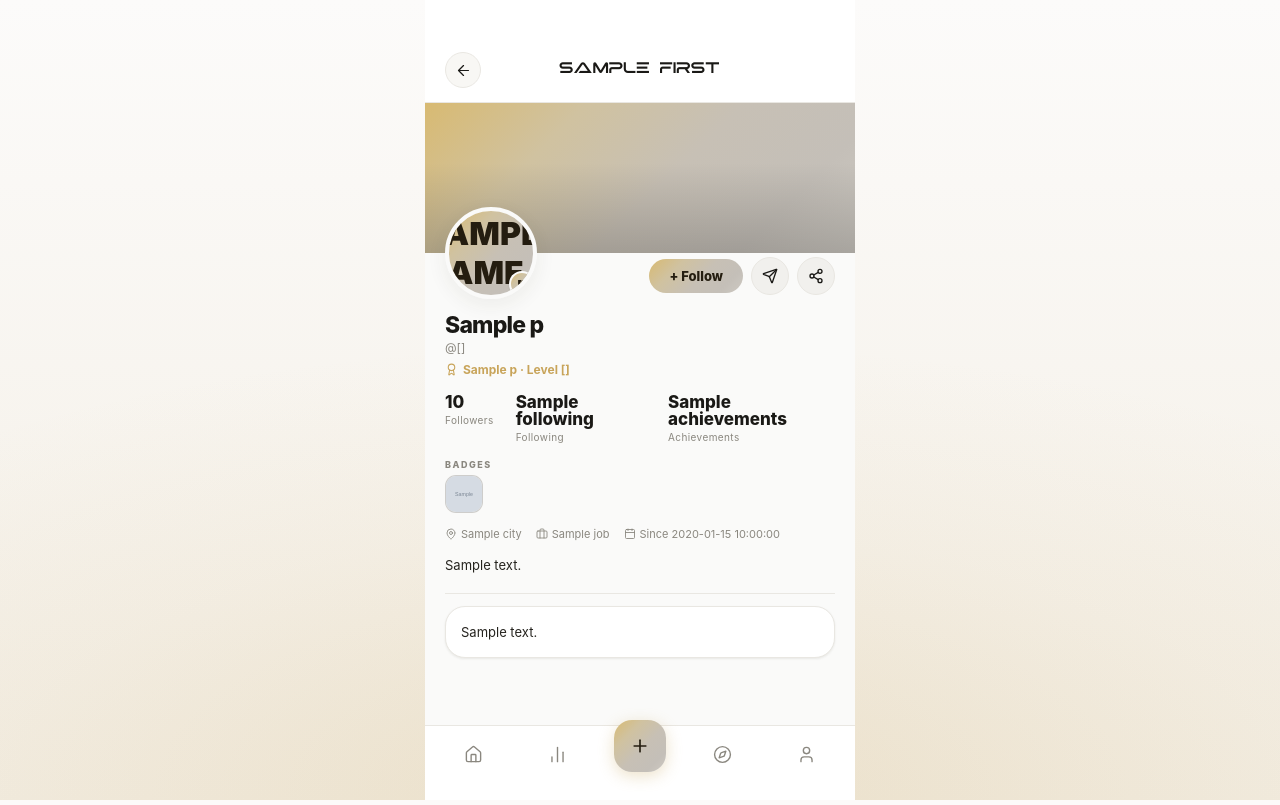
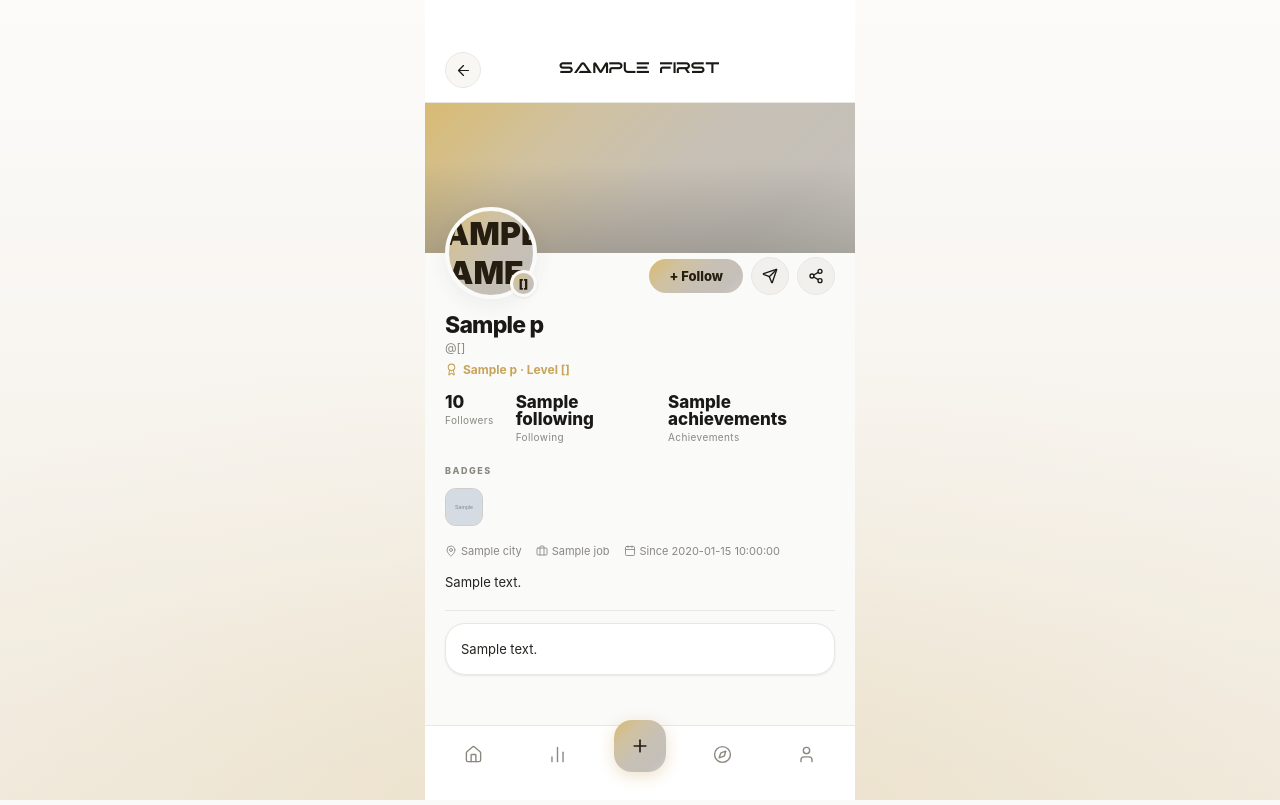
Before and after one commit to kbm20010807-png/ephas-twin-v3, a Python web app: template templates/profile_public.html in a window 1280 px wide. Run offline with Jinja, Linux system fonts and the light colour scheme; the template is opened without the code that fills it: most values are stand-ins (such as "Sample title", 1, 10 or a date in 2020); grey boxes marked "Sample" are stand-in pictures.

Commit message:
fix(profile): level circle no longer clipped; badges gap between counts and date
- Avatar wrapped in pp-avbox so the level circle sits ON the picture without
  being cut off by the avatar's overflow:hidden
- Layout order is now: Followers/Following/Achievements -> (gap) Badges ->
  account date, with a comfortable gap reserved for the badges row

```diff
--- a/templates/profile_public.html
+++ b/templates/profile_public.html
@@ -8,9 +8,10 @@
 .pp-banner::after{content:'';position:absolute;inset:0;background:linear-gradient(180deg,rgba(0,0,0,0) 40%,rgba(0,0,0,.18));}
 /* Avatar overlapping banner */
 .pp-avwrap{position:relative;margin-top:-46px;padding:0 20px;display:flex;align-items:flex-end;justify-content:space-between;}
-.pp-av{position:relative;width:92px;height:92px;border-radius:50%;border:4px solid var(--bg);background:var(--grad);display:flex;align-items:center;justify-content:center;font-family:'Inter',sans-serif;font-size:32px;font-weight:900;color:#241D10;overflow:hidden;flex-shrink:0;box-shadow:var(--sh-md);}
+.pp-avbox{position:relative;flex-shrink:0;}
+.pp-av{width:92px;height:92px;border-radius:50%;border:4px solid var(--bg);background:var(--grad);display:flex;align-items:center;justify-content:center;font-family:'Inter',sans-serif;font-size:32px;font-weight:900;color:#241D10;overflow:hidden;box-shadow:var(--sh-md);}
 .pp-av img{width:100%;height:100%;object-fit:cover;}
-.pp-lvl{position:absolute;right:-2px;bottom:-2px;min-width:26px;height:26px;padding:0 4px;border-radius:var(--r-full);background:var(--grad);border:2.5px solid var(--bg);display:flex;align-items:center;justify-content:center;font-family:'Inter',sans-serif;font-weight:900;font-size:12px;color:#241D10;box-shadow:var(--sh);}
+.pp-lvl{position:absolute;right:0;bottom:2px;min-width:27px;height:27px;padding:0 5px;border-radius:var(--r-full);background:var(--grad);border:3px solid var(--bg);display:flex;align-items:center;justify-content:center;font-family:'Inter',sans-serif;font-weight:900;font-size:12px;color:#241D10;box-shadow:var(--sh);z-index:2;}
 /* Action buttons (next to follow) */
 .pp-acts{display:flex;align-items:center;gap:8px;padding-bottom:4px;}
 .pp-follow{border:none;border-radius:var(--r-full);padding:9px 20px;font-size:13px;font-weight:800;cursor:pointer;white-space:nowrap;}
@@ -30,9 +31,9 @@
 .pp-cnt{display:flex;flex-direction:column;}
 .pp-cnt .v{font-family:'Inter',sans-serif;font-weight:800;font-size:17px;color:var(--black);line-height:1;}
 .pp-cnt .l{font-size:10px;color:var(--sub);letter-spacing:.4px;margin-top:3px;}
-/* Rare badges (Discord-style) */
-.pp-badges{display:flex;flex-wrap:wrap;align-items:center;gap:9px;padding:16px 20px 0;}
-.pp-badges-lbl{font-size:9px;font-weight:800;letter-spacing:1.5px;color:var(--sub);text-transform:uppercase;width:100%;font-family:'Inter',sans-serif;margin-bottom:-4px;}
+/* Rare badges (Discord-style) — sits with a comfortable gap below the counts */
+.pp-badges{display:flex;flex-wrap:wrap;align-items:center;gap:10px;padding:22px 20px 4px;}
+.pp-badges-lbl{font-size:9px;font-weight:800;letter-spacing:1.5px;color:var(--sub);text-transform:uppercase;width:100%;font-family:'Inter',sans-serif;margin-bottom:2px;}
 .pp-badge{width:38px;height:38px;border-radius:11px;display:flex;align-items:center;justify-content:center;cursor:pointer;border:1.5px solid var(--border);background:var(--bg-2);overflow:hidden;transition:transform .12s;flex-shrink:0;}
 .pp-badge:active{transform:scale(.92);}
 .pp-badge img{width:100%;height:100%;object-fit:cover;}
@@ -76,8 +77,8 @@
 <div class="pp-banner">{% if p.has_banner %}<img src="/banner/{{ p.id }}" alt="">{% endif %}</div>
 
 <div class="pp-avwrap">
-  <div class="pp-av">
-    {% if p.has_avatar %}<img src="/avatar/{{ p.id }}" alt="">{% else %}{{ p.name[0]|upper }}{% endif %}
+  <div class="pp-avbox">
+    <div class="pp-av">{% if p.has_avatar %}<img src="/avatar/{{ p.id }}" alt="">{% else %}{{ p.name[0]|upper }}{% endif %}</div>
     <span class="pp-lvl" title="Level {{ p.level }}">{{ p.level }}</span>
   </div>
   <div class="pp-acts">
```
